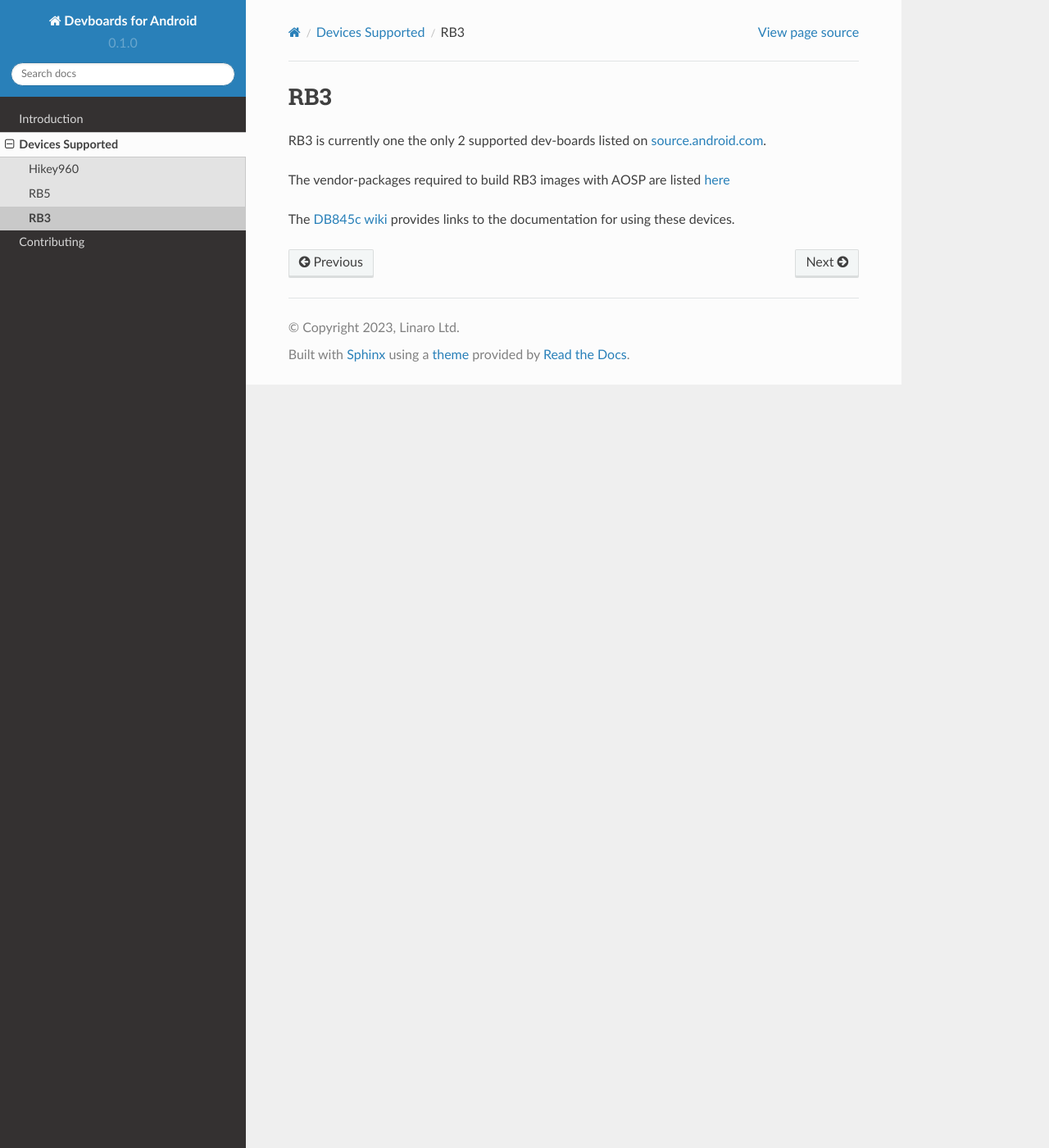
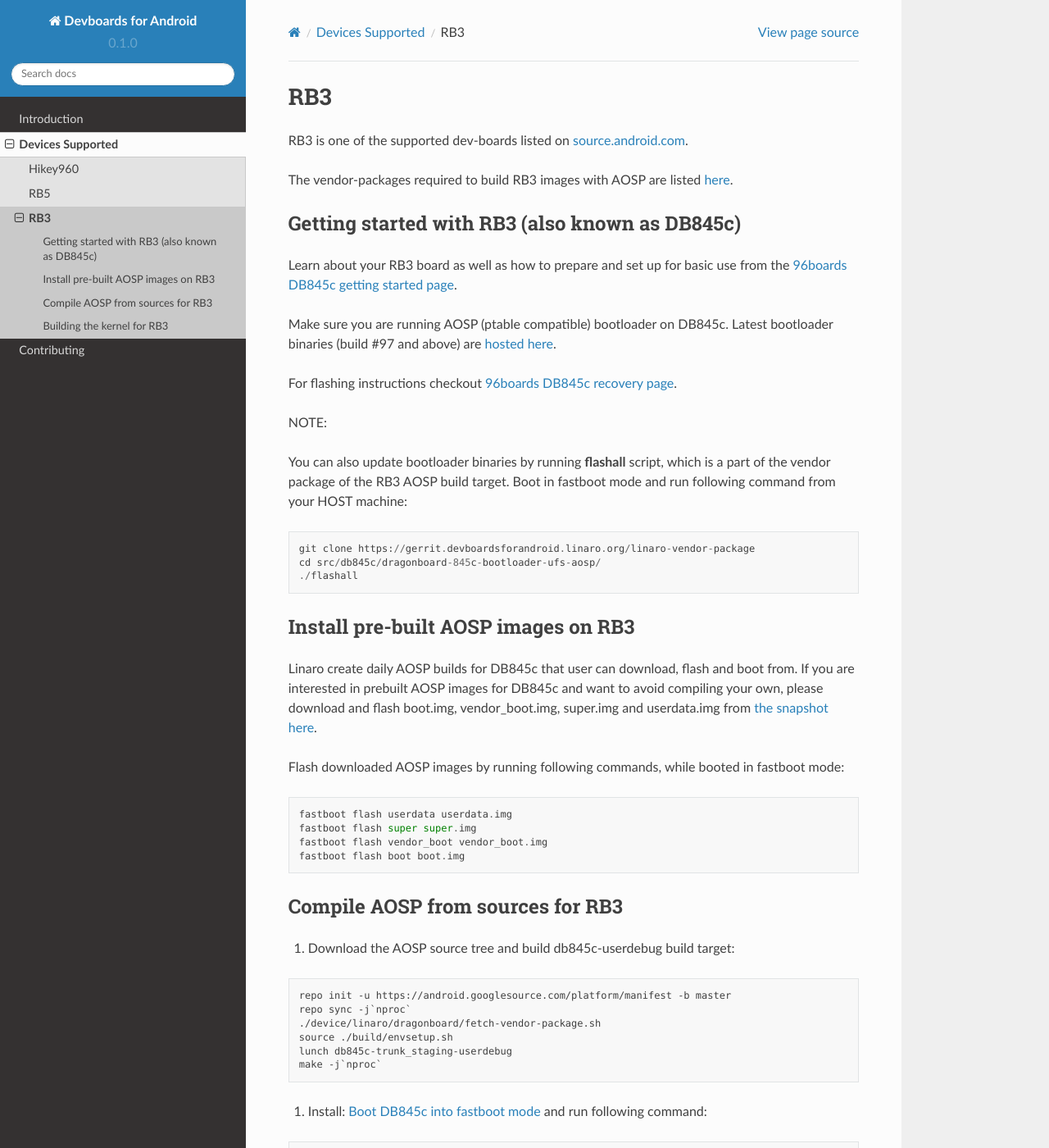
Before and after one commit to sumitsemwal/devboardsforandroid, a Sphinx documentation site: the page built from docs/devices/rb3.rst, in a window 1280 px wide and 1400 px high. Shown: the whole window at 82% size. Built offline with Sphinx 7.4.7 and the Read the Docs theme 2.0.0, drawn with Linux system fonts in a browser that asks for light colours; some of the changed text lies outside the part shown.

Commit message:
rb3.rst: Update to move wiki info into this page itself
wiki.linaro.org is sunset; move the relevant information here

Change-Id: Iee4d1c28095c450d8dfeb556130e465e10f6c689
Signed-off-by: Sumit Semwal <sumit.semwal@linaro.org>

```diff
--- a/docs/devices/rb3.rst
+++ b/docs/devices/rb3.rst
@@ -6,11 +6,116 @@
 RB3
 ===
 
-RB3 is currently one the only 2 supported dev-boards listed on
+RB3 is one of the supported dev-boards listed on
 `source.android.com <https://source.android.com/docs/setup/create/devices>`_.
 
 The vendor-packages required to build RB3 images with AOSP are
-listed `here <http://releases.devboardsforandroid.linaro.org/vendor-packages>`_
+listed `here <http://releases.devboardsforandroid.linaro.org/vendor-packages>`_.
 
-The `DB845c wiki <https://wiki.linaro.org/AOSP/db845c>`_ provides links to the
-documentation for using these devices.
+
+Getting started with RB3 (also known as DB845c)
+-----------------------------------------------
+
+Learn about your RB3 board as well as how to prepare and set up for basic
+use from the
+`96boards DB845c getting started page <https://www.96boards.org/documentation/consumer/dragonboard/dragonboard845c/getting-started/rb3-kit/>`_.
+
+Make sure you are running AOSP (ptable compatible) bootloader on DB845c. Latest
+bootloader binaries (build #97 and above) are `hosted here
+<http://snapshots.linaro.org/96boards/dragonboard845c/linaro/rescue/>`_.
+
+For flashing instructions checkout
+`96boards DB845c recovery page <https://www.96boards.org/documentation/consumer/dragonboard/dragonboard845c/installation/board-recovery.md.html>`_.
+
+NOTE:
+
+You can also update bootloader binaries by running **flashall** script, which is
+a part of the vendor package of the RB3 AOSP build target. Boot in fastboot mode
+and run following command from your HOST machine::
+
+   git clone https://gerrit.devboardsforandroid.linaro.org/linaro-vendor-package
+   cd src/db845c/dragonboard-845c-bootloader-ufs-aosp/
+   ./flashall
+
+
+Install pre-built AOSP images on RB3
+------------------------------------
+
+Linaro create daily AOSP builds for DB845c that user can download, flash and
+boot from. If you are interested in prebuilt AOSP images for DB845c and want to
+avoid compiling your own, please download and flash boot.img, vendor_boot.img,
+super.img and userdata.img from
+`the snapshot here <http://snapshots.linaro.org/96boards/dragonboard845c/linaro/aosp-master>`_.
+
+Flash downloaded AOSP images by running following commands, while booted
+in fastboot mode::
+
+   fastboot flash userdata userdata.img
+   fastboot flash super super.img
+   fastboot flash vendor_boot vendor_boot.img
+   fastboot flash boot boot.img
+
+
+Compile AOSP from sources for RB3
+---------------------------------
+
+#. Download the AOSP source tree and build db845c-userdebug build target:
+
+::
+
+   repo init -u https://android.googlesource.com/platform/manifest -b master
+   repo sync -j`nproc`
+   ./device/linaro/dragonboard/fetch-vendor-package.sh
+   source ./build/envsetup.sh
+   lunch db845c-trunk_staging-userdebug
+   make -j`nproc`
+
+
+#. Install:  `Boot DB845c into fastboot mode <https://www.96boards.org/documentation/consumer/dragonboard/dragonboard845c/installation/board-recovery.md.html#booting-into-fastboot>`_ and run following command:
+
+::
+
+   ./device/linaro/dragonboard/installer/db845c/flash-all-aosp.sh
+
+You can also perform QDL board recovery by running following script after
+booting DB845c in `USB flashing mode <https://www.96boards.org/documentation/consumer/dragonboard/dragonboard845c/installation/board-recovery.md.html#connecting-the-board-in-usb-flashing-mode-aka-edl-mode>`_:
+
+::
+
+   ./device/linaro/dragonboard/installer/db845c/recovery.sh
+
+
+Building the kernel for RB3
+---------------------------
+
+The **Preferred** option is to build DB845c Android GKI kernel artifacts using
+official Bazel build. Run the following commands to clone the kernel source,
+prebuilt Android toolchains and build scripts.
+
+::
+
+   mkdir repo-db845c
+   cd repo-db845c
+   repo init -u https://android.googlesource.com/kernel/manifest -b common-android-mainline
+   repo sync -j`nproc`
+   tools/bazel clean
+   tools/bazel run //common:db845c_dist
+
+Now delete all the objects in
+$(AOSP_TOPDIR)device/linaro/dragonboard-kernel/android-mainline/, then copy
+build artifacts from out/db845c/dist/ to
+$(AOSP_TOPDIR)/device/linaro/dragonboard-kernel/android-mainline/
+
+If you want to properly test the GKI kernel, you should
+
+* grab the latest kernel_aarch64 build from
+  https://ci.android.com/builds/branches/aosp_kernel-common-android-mainline/grid?
+
+* under artifacts, download the Image.gz and copy it to
+  $(AOSP_TOPDIR)/device/linaro/dragonboard-kernel/android-mainline/
+
+Then rebuild AOSP using:
+
+::
+
+   make TARGET_KERNEL_USE=mainline -j`nproc`'
```
